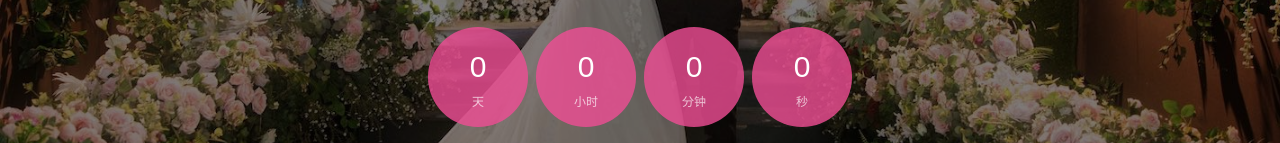
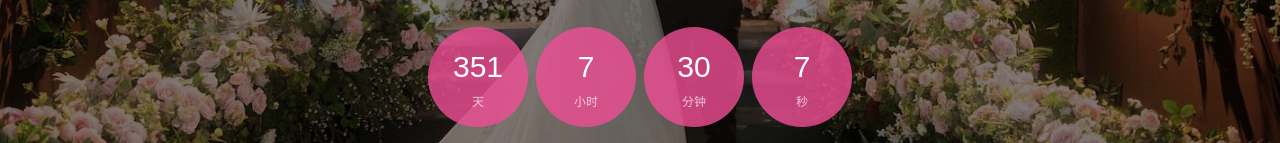
Before and after one commit to sachinmoon/sachinmoon.github.io, a plain HTML site: page index.html in a window 1280 px wide. Shown: the part 420-563 px from the top of the page. Drawn offline with Linux system fonts and the light colour scheme; files whose address does not match are found by name; a web font is replaced by a local one.

Commit message:
simple count up

```diff
--- a/index.html
+++ b/index.html
@@ -599,7 +599,7 @@
 	<script src="js/main.js"></script>
 
 	<script>
-		var d = new Date(new Date().getTime() + 200 * 120 * 120 * 2000);
+		var d = new Date(1544716800000);
 
 		// default example
 		simplyCountdown('.simply-countdown-one', {
```
